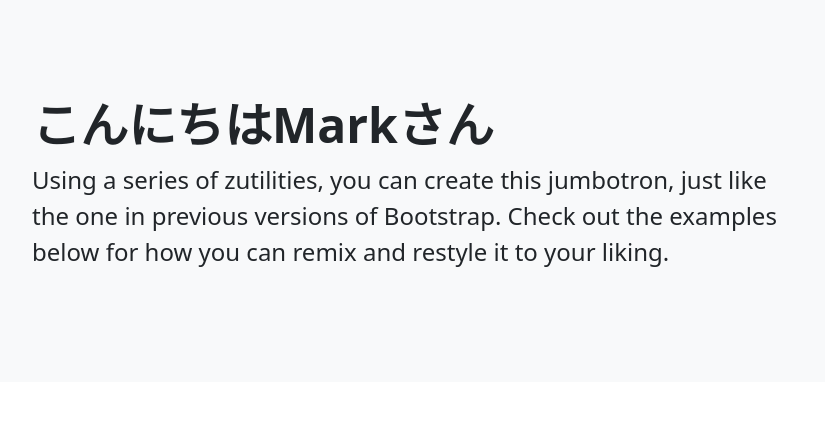
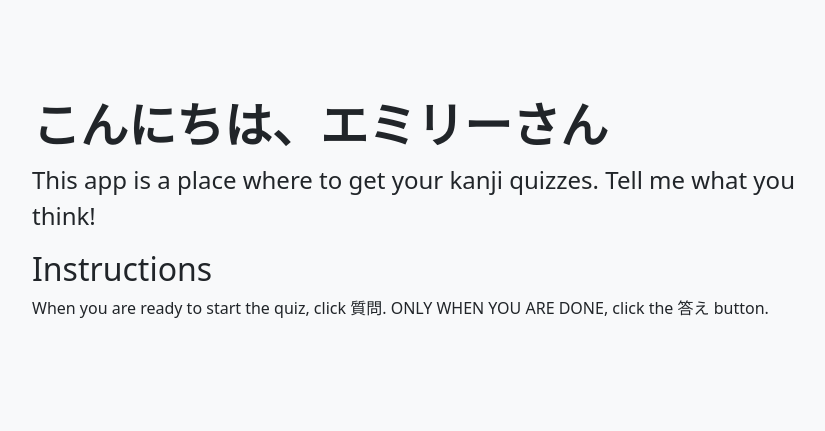
Before and after one commit to hippo604/_LanguageSite, a Flask app: page / in a window 1280 px wide. Shown: the part 56-487 px from the top of the page, without its empty margins (28-853 px from the left). Run offline with Flask 2, Linux system fonts and the light colour scheme.

Commit message:
imports based on http://127.0.0.1:5000/initialize work better

```diff
--- a/app.py
+++ b/app.py
@@ -1,8 +1,8 @@
 from langsite import app,db
-from langsite.models.models import Question
+from langsite.models.models import Question,QuizStatusEnum,Quiz
 from flask import render_template
 
-name='Mark'
+name='エミリー'
 
 @app.route('/')
 def index():
@@ -20,11 +20,35 @@
 
 @app.route('/initialize')
 def initialize():
-    q1 = Question('きんようび','金曜日')
-    q2 = Question('ぎんこうにいく','銀行に行く')
-    q3 = Question('あめがふる','雨がふる')
-    db.session.add_all([q1,q2,q3])
+
+    questions = []
+    questions.append(Question('かようび','火曜日'))
+    questions.append(Question('ぎんこうにいく','銀行に行く'))
+    questions.append(Question('あめがふる','雨がふる'))
+    questions.append(Question('げつようび','月曜日'))
+    questions.append(Question('すいようび','水曜日'))
+
+    for q in questions:
+        q_search = Question.query.filter_by(question=q.question).first()
+        if q_search == None:
+            db.session.add(q)
+            db.session.commit()
+
+    qx = Question.query.filter_by(id=1).first()
+    qzx = Quiz.query.filter_by(user=1).first()
+    qx.quizzes.append(qzx)
     db.session.commit()
+
+    qx = Question.query.filter_by(id=2).first()
+    qzx = Quiz.query.filter_by(user=1).first()
+    qx.quizzes.append(qzx)
+    db.session.commit()
+
+    qx = Question.query.filter_by(id=3).first()
+    qzx = Quiz.query.filter_by(user=1).first()
+    qx.quizzes.append(qzx)
+    db.session.commit()
+
     return(render_template("basic.html",name=name))
 
 if __name__ == '__main__':
--- a/langsite/templates/base.html
+++ b/langsite/templates/base.html
@@ -49,7 +49,7 @@
       </div>
       <div class="modal-footer">
         <button type="button" class="btn btn-secondary" data-bs-dismiss="modal">閉じる</button>
-        <button type="button" class="btn btn-primary"><a href="{{url_for('answers')}}" onMouseOver="this.style.color='red'" onMouseOut="this.style.color='green'">回答を見る</a></button>
+        <button type="button" class="btn btn-primary"><a href="{{url_for('answers')}}" onMouseOver="this.style.color='red'" onMouseOut="this.style.color='green'">答えを見る</a></button>
       </div>
     </div>
   </div>
--- a/langsite/templates/basic.html
+++ b/langsite/templates/basic.html
@@ -2,8 +2,10 @@
 {% block content %}
 <div class="p-5 mb-4 bg-light rounded-3">
   <div class="container-fluid py-5">
-    <h1 class="display-5 fw-bold">こんにちは{{name}}さん</h1>
-    <p class="col-md-8 fs-4">Using a series of zutilities, you can create this jumbotron, just like the one in previous versions of Bootstrap. Check out the examples below for how you can remix and restyle it to your liking.</p>
+    <h1 class="display-5 fw-bold">こんにちは、{{name}}さん</h1>
+    <p class="col-md-8 fs-4">This app is a place where to get your kanji quizzes. Tell me what you think!</p>
+    <h2>Instructions</h2>
+    <p>When you are ready to start the quiz, click 質問. ONLY WHEN YOU ARE DONE, click the 答え button.</p>
 
     <!-- Button trigger modal
     <button type="button" class="btn btn-primary" data-bs-toggle="modal" data-bs-target="#exampleModal">
```
